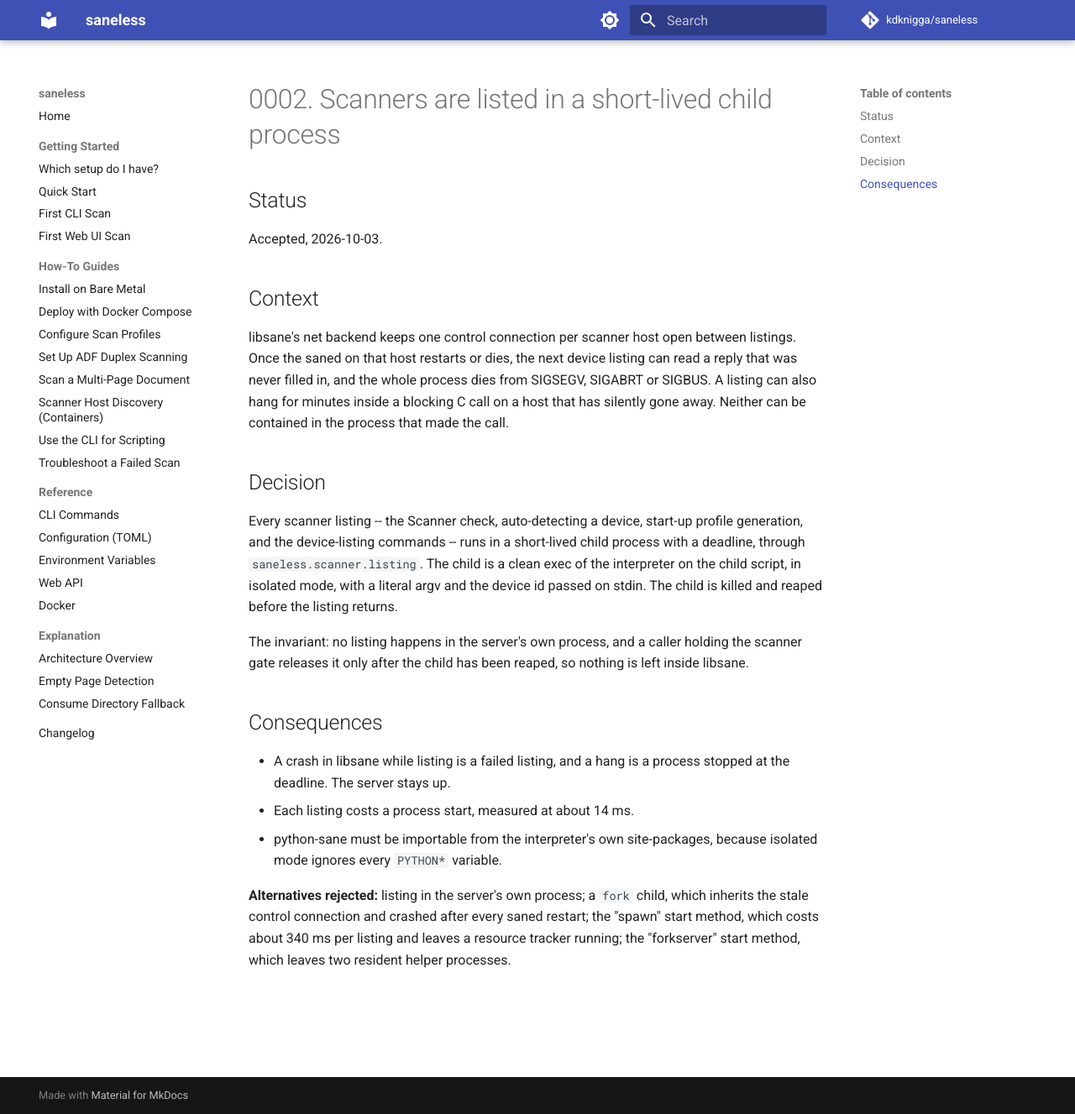
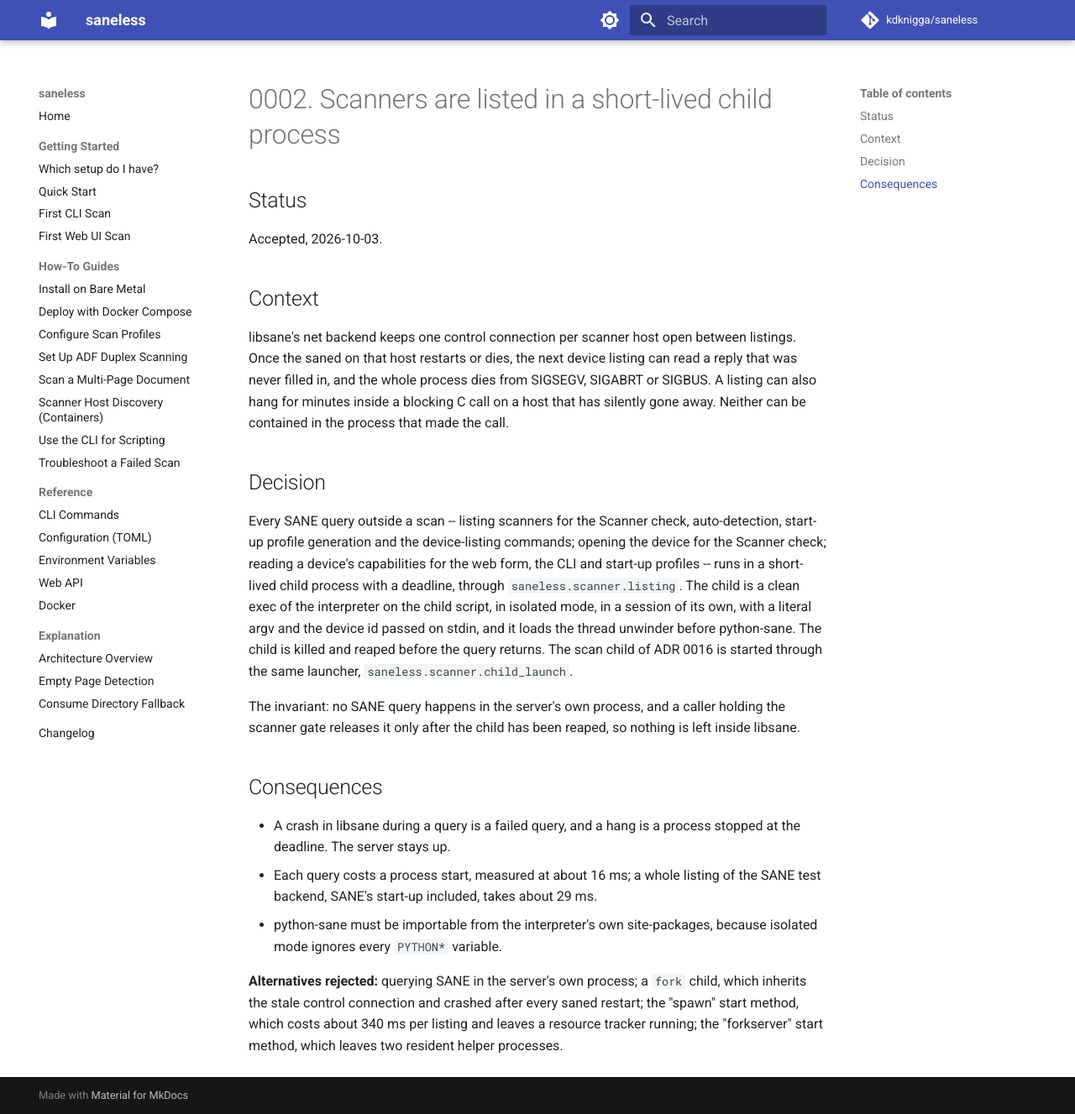
Before and after one commit to kdknigga/saneless, an MkDocs documentation site: the page built from docs/explanation/decisions/0002-listing-in-a-child-process.md, in a window 1280 px wide and 1327 px high. Shown: the whole window at 84% size. Built offline with MkDocs 1.6.1 and Material for MkDocs 9.7.7, drawn with Linux system fonts in a browser that asks for light colours; comment, search, counter and statistics services are not loaded.

Commit message:
docs(52-18): record scanning in a child process
- ADR 0016: one child per scan job, parent-owned deadlines, the cancel
  bound, measured start-up and throughput costs, alternatives rejected
- ADR 0002 covers every SANE query child and the shared launcher; 0003
  holds the gate until a probe's or job's child is reaped; 0005 and 0007
  say the child checks, crops, streams and caps pages
- scan_child, _scan_child and SaneBackend point at ADR 0016

Co-Authored-By: Claude Opus 5.5 (1M context) <noreply@anthropic.com>
Claude-Session: https://claude.ai/code/session_015tNbPXausUJz2YgDAfExKU

```diff
--- a/docs/explanation/decisions/0002-listing-in-a-child-process.md
+++ b/docs/explanation/decisions/0002-listing-in-a-child-process.md
@@ -10,14 +10,14 @@ libsane's net backend keeps one control connection per scanner host open between
 
 ## Decision
 
-Every scanner listing -- the Scanner check, auto-detecting a device, start-up profile generation, and the device-listing commands -- runs in a short-lived child process with a deadline, through `saneless.scanner.listing`. The child is a clean exec of the interpreter on the child script, in isolated mode, with a literal argv and the device id passed on stdin. The child is killed and reaped before the listing returns.
+Every SANE query outside a scan -- listing scanners for the Scanner check, auto-detection, start-up profile generation and the device-listing commands; opening the device for the Scanner check; reading a device's capabilities for the web form, the CLI and start-up profiles -- runs in a short-lived child process with a deadline, through `saneless.scanner.listing`. The child is a clean exec of the interpreter on the child script, in isolated mode, in a session of its own, with a literal argv and the device id passed on stdin, and it loads the thread unwinder before python-sane. The child is killed and reaped before the query returns. The scan child of ADR 0016 is started through the same launcher, `saneless.scanner.child_launch`.
 
-The invariant: no listing happens in the server's own process, and a caller holding the scanner gate releases it only after the child has been reaped, so nothing is left inside libsane.
+The invariant: no SANE query happens in the server's own process, and a caller holding the scanner gate releases it only after the child has been reaped, so nothing is left inside libsane.
 
 ## Consequences
 
-- A crash in libsane while listing is a failed listing, and a hang is a process stopped at the deadline. The server stays up.
-- Each listing costs a process start, measured at about 14 ms.
+- A crash in libsane during a query is a failed query, and a hang is a process stopped at the deadline. The server stays up.
+- Each query costs a process start, measured at about 16 ms; a whole listing of the SANE test backend, SANE's start-up included, takes about 29 ms.
 - python-sane must be importable from the interpreter's own site-packages, because isolated mode ignores every `PYTHON*` variable.
 
-**Alternatives rejected:** listing in the server's own process; a `fork` child, which inherits the stale control connection and crashed after every saned restart; the "spawn" start method, which costs about 340 ms per listing and leaves a resource tracker running; the "forkserver" start method, which leaves two resident helper processes.
+**Alternatives rejected:** querying SANE in the server's own process; a `fork` child, which inherits the stale control connection and crashed after every saned restart; the "spawn" start method, which costs about 340 ms per listing and leaves a resource tracker running; the "forkserver" start method, which leaves two resident helper processes.
```
Also changed, not shown: docs/explanation/decisions/0003-scanner-gate-is-a-lock.md (+3 -3 lines), docs/explanation/decisions/0005-page-sink-contract.md (+3 -3 lines), docs/explanation/decisions/0007-auto-feeder-page-cap.md (+1 -1 lines), docs/explanation/decisions/0016-scan-sessions-in-a-child-process.md (added, +33 -0 lines), docs/explanation/decisions/README.md (+1 -0 lines), 3 other files.
